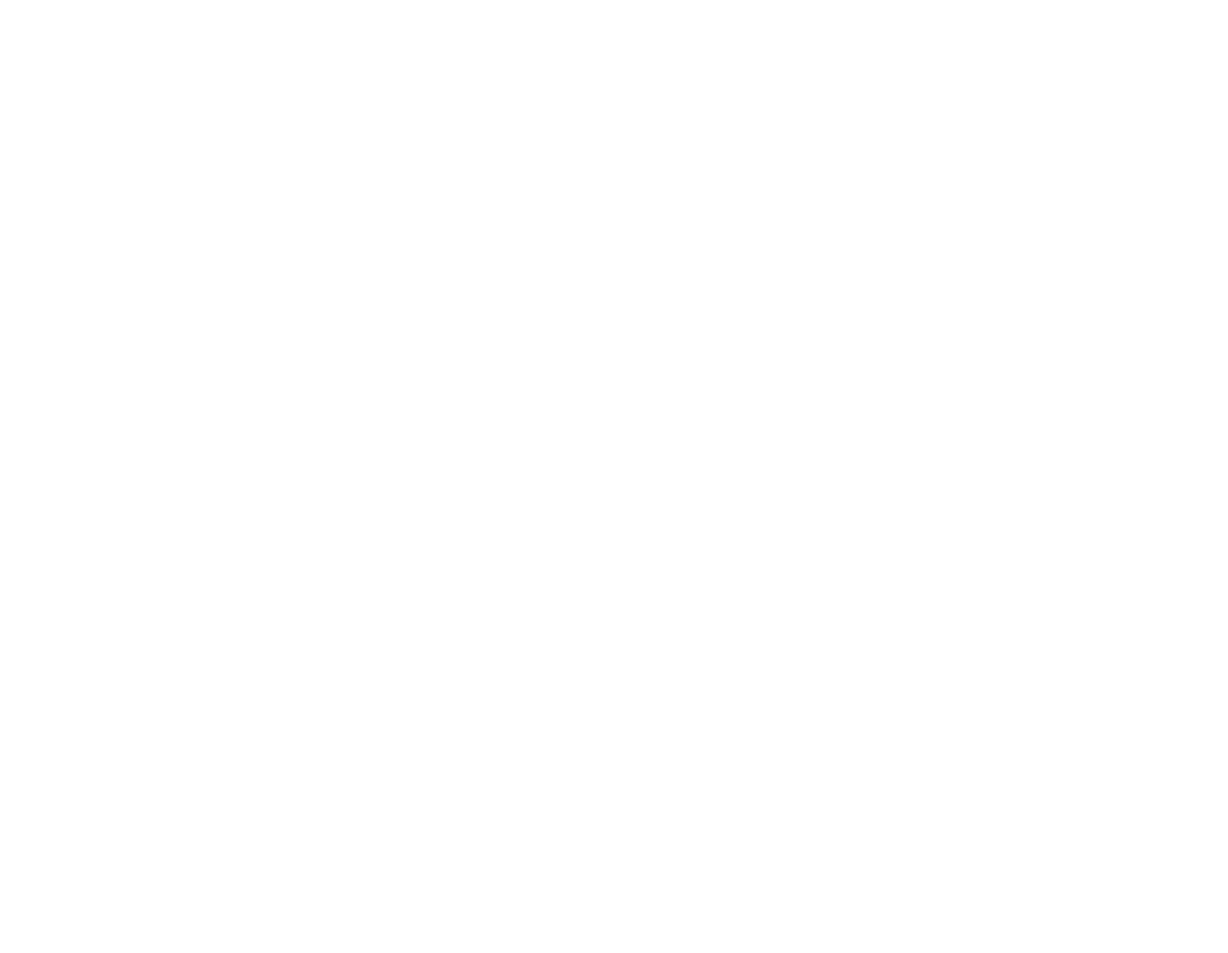
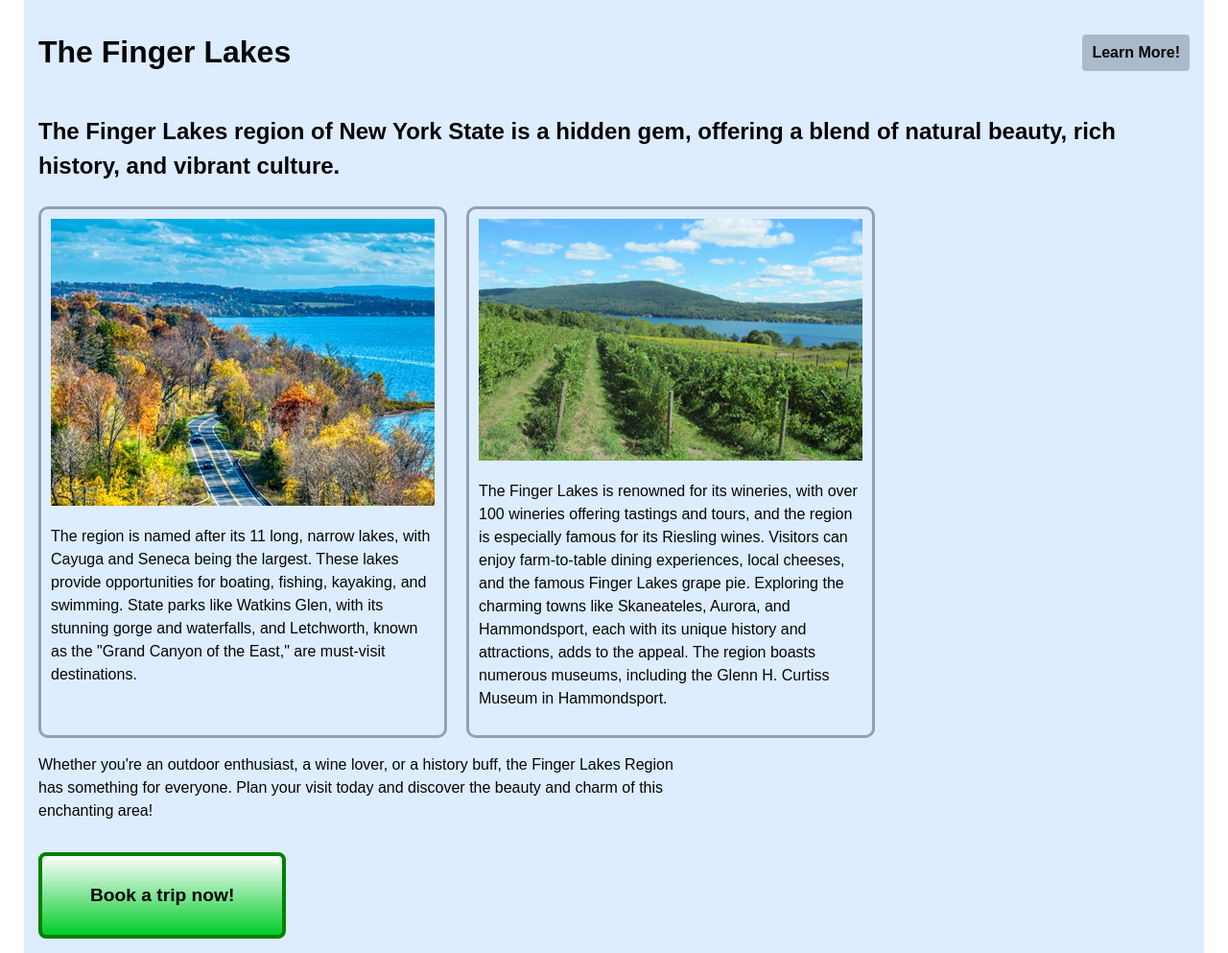
Before and after one commit to TheGloriousMane/iste-140-final, a plain HTML site: page final3/index.html in a window 1280 px wide. Shown: the whole page at 96% size. Before the commit the page ends 800 px from the top, so only its background shows below. Drawn offline with Linux system fonts and the light colour scheme.

Commit message:
final3 but i saved the files

```diff
--- a/final3/css/styles.css
+++ b/final3/css/styles.css
@@ -53,3 +53,49 @@ header a:hover {background-color: #91a1b1;}
     font-size: 1.5em;
     font-weight: bold;
 }
+
+.card {
+    max-width: 400px;
+    border: 3px solid #91a1b1;
+    border-radius: 10px;
+    padding: 10px;
+}
+.card img {max-width: 100%;}
+
+
+#trip {
+    display: inline-block;
+    margin-top: 15px;
+
+    padding: 30px 50px;
+    background: linear-gradient(180deg, white 0%, rgba(1,203,41,1) 100%);
+    border: 4px solid green;
+    border-radius: 8px;
+
+    color: black;
+    font-size: 1.2rem;
+    font-weight: bold;
+    text-align: center;
+}
+#trip:hover {background: linear-gradient(0deg, white 0%, rgba(1,203,41,1) 100%);}
+
+/*
+
+Layout
+
+*/
+
+header {
+    display: flex;
+    align-items: center;
+    justify-content: space-between;
+    gap: 10px;
+}
+
+article {
+    display: flex;
+    flex-wrap: wrap;
+    gap: 20px;
+}
+
+.card > * {margin-left: auto;}
--- a/final3/index.html
+++ b/final3/index.html
@@ -4,8 +4,60 @@
     <meta charset="UTF-8">
     <meta name="viewport" content="width=device-width, initial-scale=1.0">
     <title>(Card Layout) The Finger Lakes Region</title>
+
+    <link rel="stylesheet" href="css/styles.css">
 </head>
 <body>
+    <div id="container">
+        <header>
+            <h1>The Finger Lakes</h1>
 
+            <a href="#">Learn&nbsp;More!</a>
+        </header>
+
+        <p class="headline">
+            The Finger Lakes region of New York State is a hidden gem, offering
+            a blend of natural beauty, rich history, and vibrant culture.
+        </p>
+
+        <article>
+            <div class="card">
+                <img src="images/cayuga-lake.jpg" alt="A Road Beside Cayuga Lake in the Fall">
+
+                <p>
+                    The region is named after its 11 long, narrow lakes, with Cayuga
+                    and Seneca being the largest. These lakes provide opportunities for
+                    boating, fishing, kayaking, and swimming. State parks like Watkins Glen,
+                    with its stunning gorge and waterfalls, and Letchworth,
+                    known as the "Grand Canyon of the East," are must-visit destinations.
+                </p>
+            </div>
+
+            <div class="card">
+                <img src="images/vineyardlakeview.png" alt="Heron Hill Vineyard">
+
+                <p>
+                    The Finger Lakes is renowned for its wineries, with over 100 wineries
+                    offering tastings and tours, and the region is especially famous for
+                    its Riesling wines. Visitors can enjoy farm-to-table dining experiences,
+                    local cheeses, and the famous Finger Lakes grape pie. Exploring the
+                    charming towns like Skaneateles, Aurora, and Hammondsport, each with
+                    its unique history and attractions, adds to the appeal. The region
+                    boasts numerous museums, including the Glenn H. Curtiss Museum in
+                    Hammondsport.
+                </p>
+            </div>
+        </article>
+
+        <footer>
+            <p>
+                Whether you're an outdoor enthusiast, a wine lover, or a history buff,
+                the Finger Lakes Region has something for everyone. Plan your visit
+                today and discover the beauty and charm of this enchanting area!
+            </p>
+
+            <a id="trip" href="#">Book a trip now!</a>
+        </footer>
+    </div>
 </body>
 </html>
```
